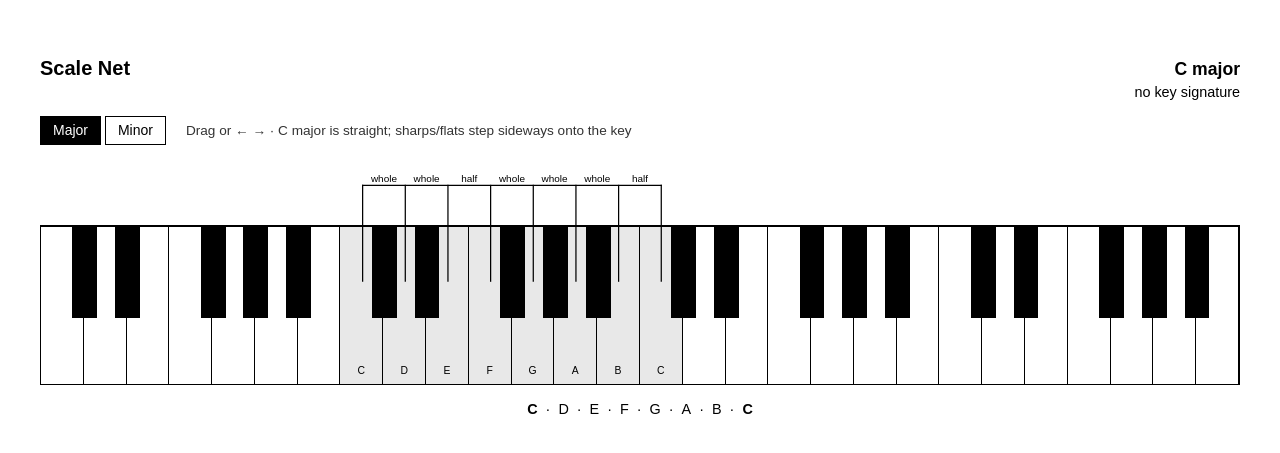
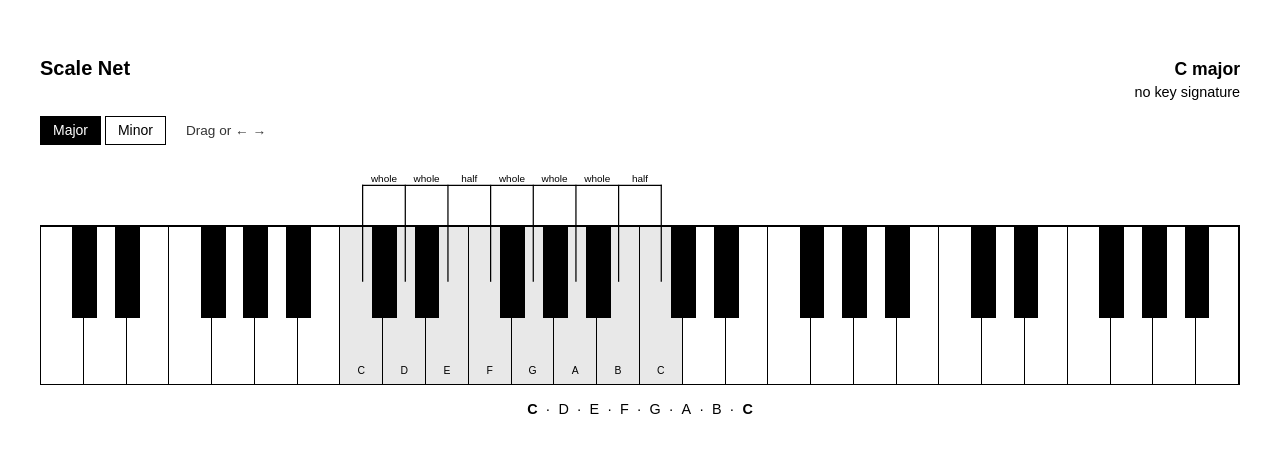
Before and after one commit to michal-lozowski/piano-scales, a plain HTML site: page index.html in a window 1280 px wide. Shown: the part 163-616 px from the top of the page. Drawn offline with Linux system fonts and the light colour scheme.

Commit message:
text edit

```diff
--- a/index.html
+++ b/index.html
@@ -192,7 +192,7 @@
         <button type="button" id="btnMajor" aria-pressed="true">Major</button>
         <button type="button" id="btnMinor" aria-pressed="false">Minor</button>
       </div>
-      <p class="hint">Drag or ← → · C major is straight; sharps/flats step sideways onto the key</p>
+      <p class="hint">Drag or ← →</p>
     </div>
 
     <div class="piano-wrap" id="pianoWrap" tabindex="0" aria-label="Piano with movable scale grid">
```
